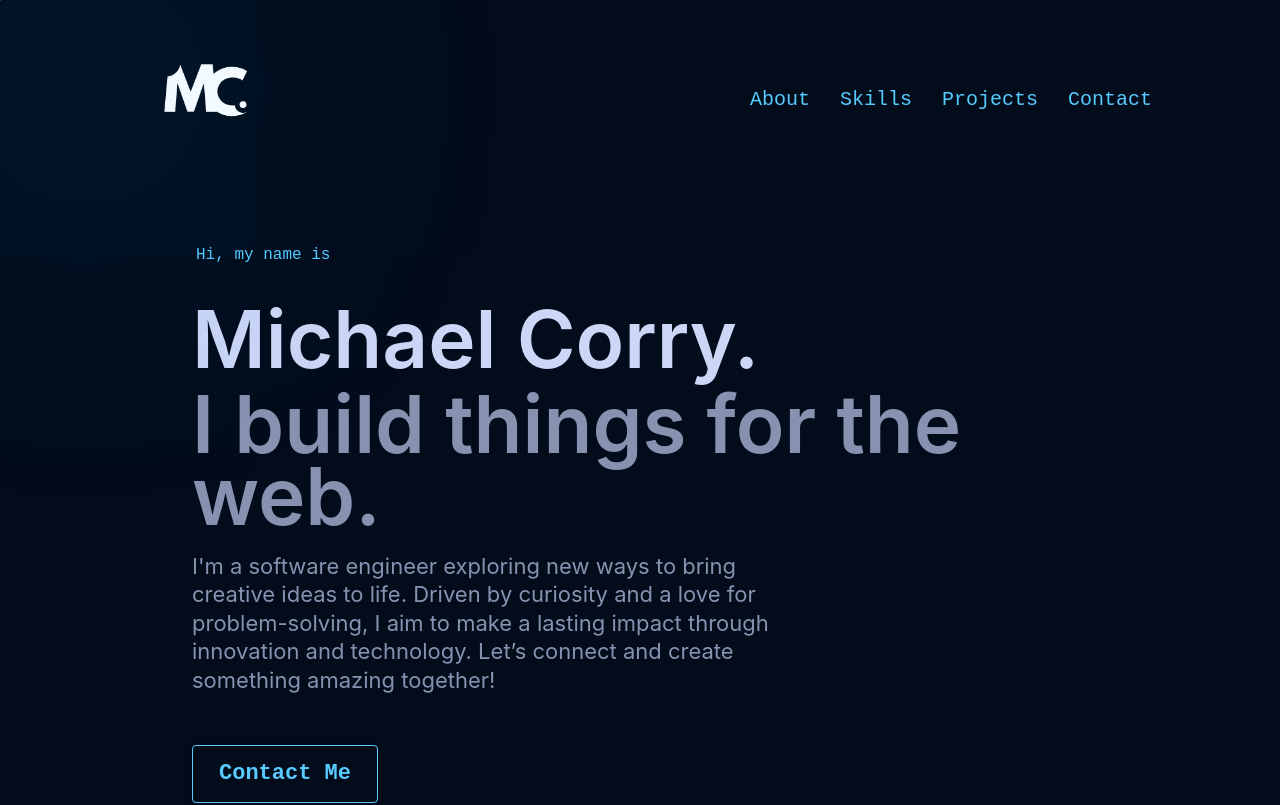
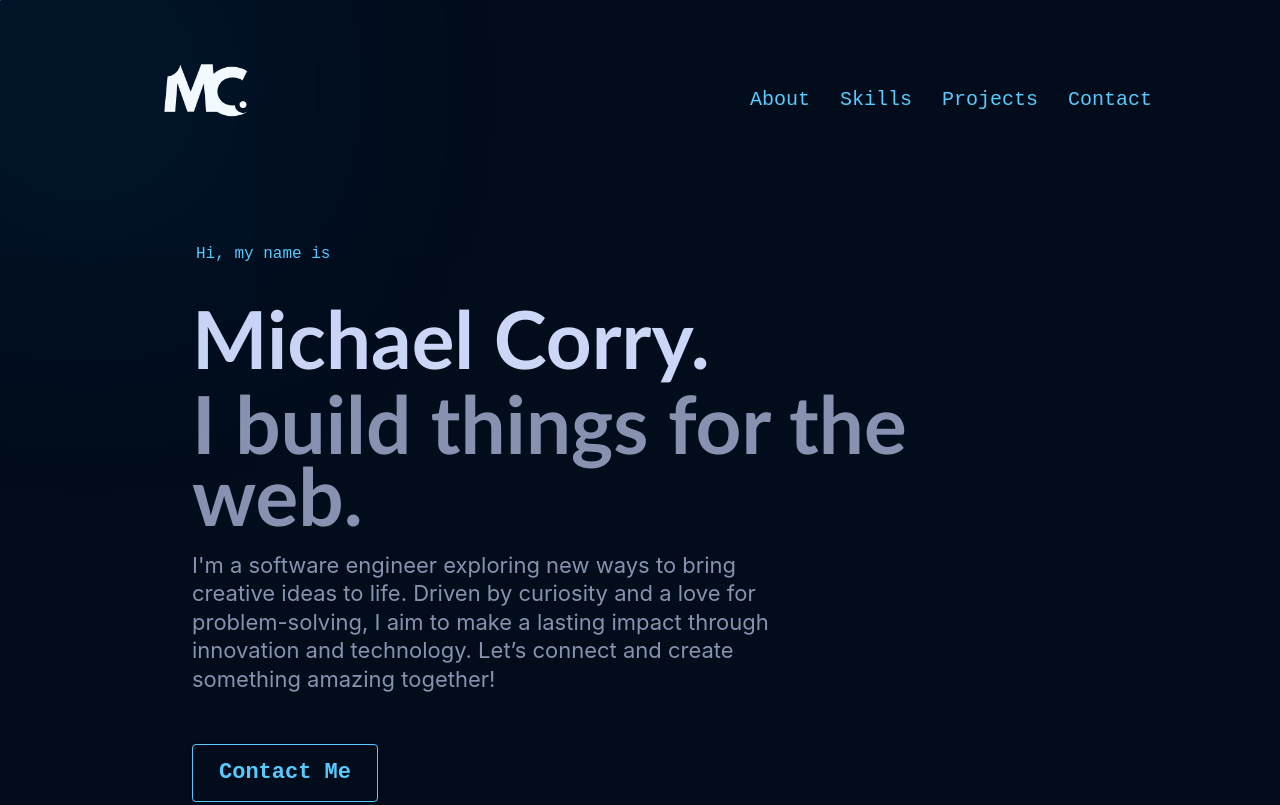
Before and after one commit to corryjnr/react-portfolio, a React (Vite) app: page / in a window 1280 px wide. Shown: the top 805 px of the page. Built offline with nearby package versions, Linux system fonts and the light colour scheme.

Commit message:
UI tweaks

```diff
--- a/src/index.css
+++ b/src/index.css
@@ -2,6 +2,7 @@
   box-sizing: inherit;
   margin: 0;
   padding: 0;
+  font-family: Calibri, Arial, Helvetica, sans-serif;
   -webkit-font-smoothing: antialiased;
 }
 
```
